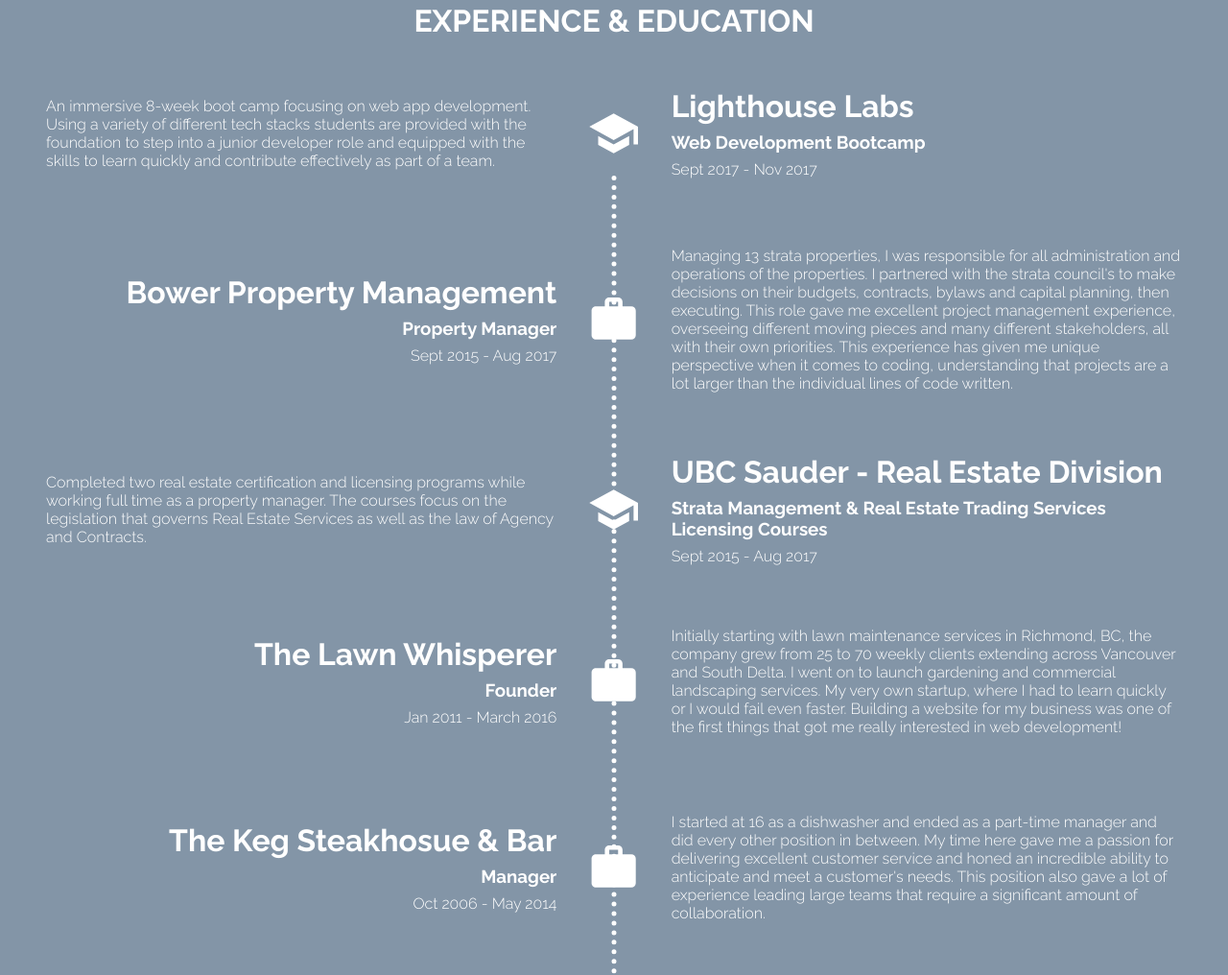
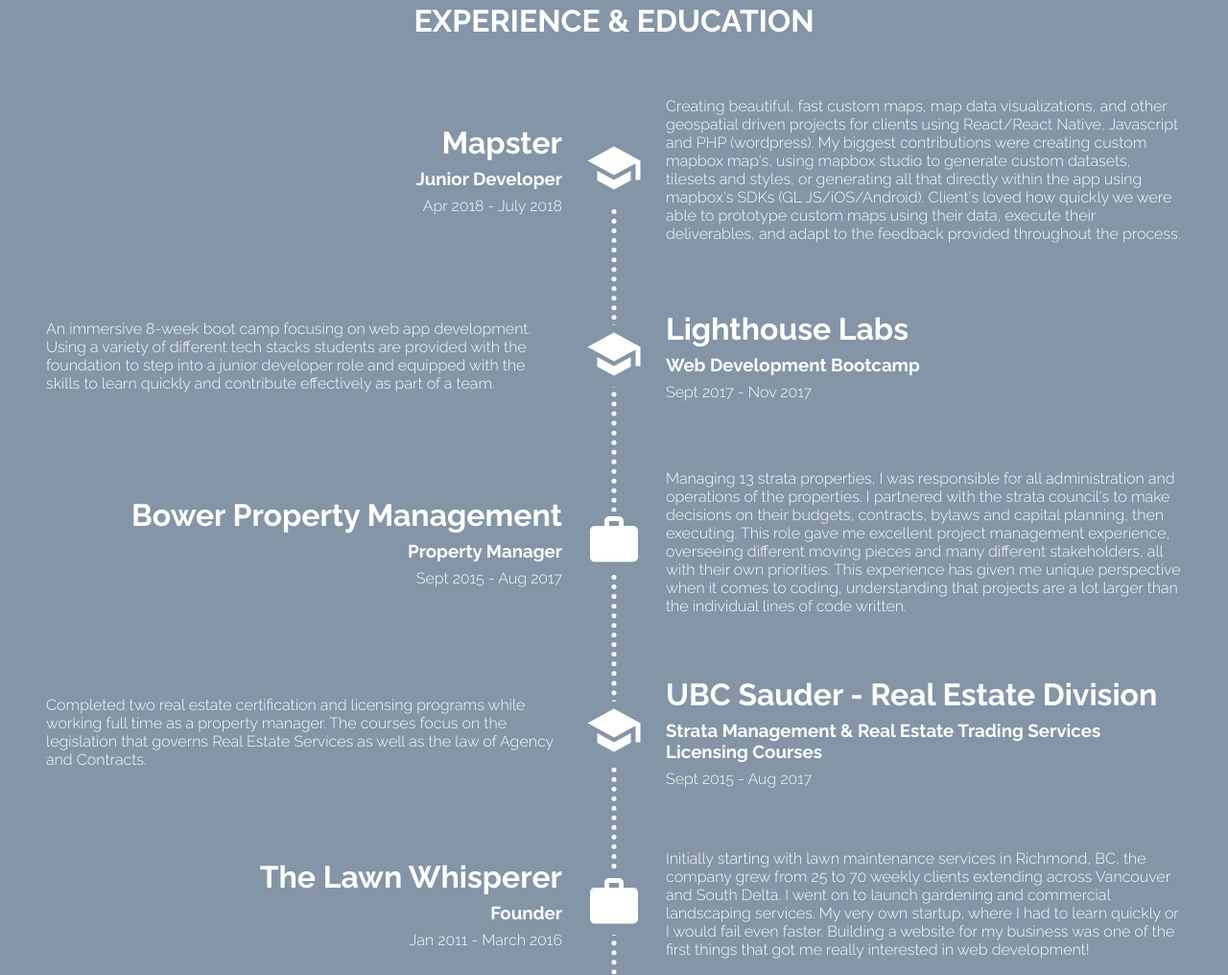
Before and after one commit to prescottie/prescottie.github.io, a plain HTML site: page index.html in a window 1280 px wide. Shown: the part 1596-2612 px from the top of the page at 96% size. Drawn offline with Linux system fonts and the light colour scheme.

Commit message:
added mapster

```diff
--- a/index.html
+++ b/index.html
@@ -230,13 +230,30 @@
     <div class="section three">
         <h1 class="section-heading">EXPERIENCE & EDUCATION</h1>
         <div class="timeline">
+          <div class="timeline-item exp">
+            <div class="item-info-exp">
+              <h1>Mapster</h1>
+              <h3>Junior Developer</h3>
+              <span>Apr 2018 - July 2018</span>
+            </div>
+            <div class="timeline-icon-wrapper">
+              <svg class="edu-icon" style="width:60px;height:60px" viewBox="0 0 24 24">
+                  <path fill="#ffffff" d="M12,3L1,9L12,15L21,10.09V17H23V9M5,13.18V17.18L12,21L19,17.18V13.18L12,17L5,13.18Z" />
+              </svg>
+            </div>
+            <div class="item-content-exp">
+              <p>Creating beautiful, fast custom maps, map data visualizations, and other geospatial driven projects for clients using React/React Native, Javascript and PHP (wordpress). My biggest contributions were creating custom mapbox map's, using mapbox studio to generate custom datasets, tilesets and styles, or generating all that directly within the app using  mapbox's SDKs (GL JS/iOS/Android). Client's loved  how quickly we were able to prototype custom maps using their data, execute their deliverables, and adapt to the feedback provided throughout the process.</p>
+            </div>
+          </div>
           <div class="timeline-item edu">
             <div class="item-content-edu">
               <p>An immersive 8-week boot camp focusing on web app development. Using a variety of different tech stacks students are provided with the foundation to step into a junior developer role and equipped with the skills to learn quickly and contribute effectively as part of a team.</p>
             </div>
-            <svg class="edu-icon" style="width:64px;height:64px" viewBox="0 0 24 24">
+            <div class="timeline-icon-wrapper">
+              <svg class="edu-icon" style="width:60px;height:60px" viewBox="0 0 24 24">
                   <path fill="#ffffff" d="M12,3L1,9L12,15L21,10.09V17H23V9M5,13.18V17.18L12,21L19,17.18V13.18L12,17L5,13.18Z" />
               </svg>
+            </div>
             <div class="item-info-edu">
               <h1>Lighthouse Labs</h1>
               <h3>Web Development Bootcamp</h3>
@@ -249,9 +266,11 @@
               <h3>Property Manager</h3>
               <span>Sept 2015 - Aug 2017</span>
             </div>
-            <svg class="exp-icon" style="width:64px;height:64px" viewBox="0 0 24 24">
+            <div class="timeline-icon-wrapper">
+              <svg class="exp-icon" style="width:60px;height:60px" viewBox="0 0 24 24">
                   <path fill="#ffffff" d="M10,2H14A2,2 0 0,1 16,4V6H20A2,2 0 0,1 22,8V19A2,2 0 0,1 20,21H4C2.89,21 2,20.1 2,19V8C2,6.89 2.89,6 4,6H8V4C8,2.89 8.89,2 10,2M14,6V4H10V6H14Z" />
               </svg>
+            </div>
             <div class="item-content-exp">
               <p>Managing 13 strata properties, I was responsible for all administration and operations of the properties. I partnered with the strata council's to make decisions on their budgets, contracts, bylaws and capital planning, then executing. This role gave me excellent project management experience, overseeing different moving pieces and many different stakeholders, all with their own priorities. This experience has given me unique perspective when it comes to coding, understanding that projects are a lot larger than the individual lines of code written.</p>
             </div>
@@ -260,9 +279,11 @@
             <div class="item-content-edu">
               <p>Completed two real estate certification and licensing programs while working full time as a property manager. The courses focus on the legislation that governs Real Estate Services as well as the law of Agency and Contracts.</p>
             </div>
-            <svg class="edu-icon" style="width:64px;height:64px" viewBox="0 0 24 24">
+            <div class="timeline-icon-wrapper">
+              <svg class="edu-icon" style="width:60px;height:60px" viewBox="0 0 24 24">
                   <path fill="#ffffff" d="M12,3L1,9L12,15L21,10.09V17H23V9M5,13.18V17.18L12,21L19,17.18V13.18L12,17L5,13.18Z" />
               </svg>
+            </div>
             <div class="item-info-edu">
               <h1>UBC Sauder - Real Estate Division</h1>
               <h3>Strata Management & Real Estate Trading Services Licensing Courses</h3>
@@ -275,9 +296,11 @@
               <h3>Founder</h3>
               <span>Jan 2011 - March 2016</span>
             </div>
-            <svg class="exp-icon" style="width:64px;height:64px" viewBox="0 0 24 24">
+            <div class="timeline-icon-wrapper">
+              <svg class="exp-icon" style="width:60px;height:60px" viewBox="0 0 24 24">
                   <path fill="#ffffff" d="M10,2H14A2,2 0 0,1 16,4V6H20A2,2 0 0,1 22,8V19A2,2 0 0,1 20,21H4C2.89,21 2,20.1 2,19V8C2,6.89 2.89,6 4,6H8V4C8,2.89 8.89,2 10,2M14,6V4H10V6H14Z" />
               </svg>
+            </div>
             <div class="item-content-exp">
               <p>Initially starting with lawn maintenance services in Richmond, BC, the company grew from 25 to 70 weekly clients extending across Vancouver and South Delta. I went on to launch gardening and commercial landscaping services. My very own startup, where I had to learn quickly or I would fail even faster. Building a website for my business was one of the first things that got me really interested in web development!</p>
             </div>
@@ -288,9 +311,11 @@
               <h3>Manager</h3>
               <span>Oct 2006 - May 2014</span>
             </div>
-            <svg class="exp-icon" style="width:64px;height:64px" viewBox="0 0 24 24">
+            <div class="timeline-icon-wrapper">
+              <svg class="exp-icon" style="width:60px;height:60px" viewBox="0 0 24 24">
                   <path fill="#ffffff" d="M10,2H14A2,2 0 0,1 16,4V6H20A2,2 0 0,1 22,8V19A2,2 0 0,1 20,21H4C2.89,21 2,20.1 2,19V8C2,6.89 2.89,6 4,6H8V4C8,2.89 8.89,2 10,2M14,6V4H10V6H14Z" />
               </svg>
+            </div>
             <div class="item-content-exp">
               <p>I started at 16 as a dishwasher and ended as a part-time manager and did every other position in between. My time here gave me a passion for delivering excellent customer service and honed an incredible ability to anticipate and meet a customer's needs. This position also gave a lot of experience leading large teams that require a significant amount of collaboration.</p>
             </div>
@@ -299,9 +324,11 @@
             <div class="item-content-edu">
               <p>My wife and I volunteer for at a kids summer camp for a week each summer. We oversee approx. 100 campers and 65 other staff volunteers. I plan and run activities for the campers and provide support to the counseling and program staff.</p>
             </div>
-            <svg class="edu-icon" style="width:64px;height:64px" viewBox="0 0 24 24">
+            <div class="timeline-icon-wrapper">
+              <svg class="edu-icon" style="width:60px;height:60px" viewBox="0 0 24 24">
                 <path fill="#ffffff" d="M19.79,15.41C20.74,13.24 20.74,10.75 19.79,8.59L17.05,9.83C17.65,11.21 17.65,12.78 17.06,14.17L19.79,15.41M15.42,4.21C13.25,3.26 10.76,3.26 8.59,4.21L9.83,6.94C11.22,6.35 12.79,6.35 14.18,6.95L15.42,4.21M4.21,8.58C3.26,10.76 3.26,13.24 4.21,15.42L6.95,14.17C6.35,12.79 6.35,11.21 6.95,9.82L4.21,8.58M8.59,19.79C10.76,20.74 13.25,20.74 15.42,19.78L14.18,17.05C12.8,17.65 11.22,17.65 9.84,17.06L8.59,19.79M12,2A10,10 0 0,1 22,12A10,10 0 0,1 12,22A10,10 0 0,1 2,12A10,10 0 0,1 12,2M12,8A4,4 0 0,0 8,12A4,4 0 0,0 12,16A4,4 0 0,0 16,12A4,4 0 0,0 12,8Z" />
               </svg>
+            </div>
             <div class="item-info-edu">
               <h1>Anvil Island</h1>
               <h3>Camp Co-Director</h3>
@@ -314,6 +341,62 @@
       <p>Made with 🔥 by Scotty Hagan. Copyright ©2018.</p>
     </div>
   </div>
+  <script>
+    const projects = [
+      {
+        name: "Airspace Map",
+        description: "A map made for a client, showing the different airspaces and airports in Canada. The map also allows for users to draw a point or a polygon on the map which would draw two circles on the map around the shape drawn to represent safe and dangerous flying zones for drones and draws lines to any airports within the outer circle.",
+        tech_stack: ['HTML', 'CSS', 'Javascript', 'Mapbox GL JS'],
+        live_link: 'http://airmarket-demo.s3-website-us-west-2.amazonaws.com/',
+        repo_link: 'https://gist.github.com/prescottie/97ba53c8c2411a62369d77726138d578',
+        screenshots: ['./scotty.jpg','./scotty.jpg'],
+      },
+      {
+        name: "Marine Protected Area App",
+        description: 'Developed a React Native app for a client, that tracked a users location and would send alerts/push notifications to the user when they entered into a marine protected area. The location was tracked both in to background and foreground of the app and worked on and offline.',
+        tech_stack: ['React Native', "Mapbox iOS SDK"],
+        live_link: false,
+        repo_link: 'https://github.com/prescottie/marine',
+        screenshots: ['./scotty.jpg','./scotty.jpg'],
+      },
+      {
+        name: "GoalDash",
+        description: "A lightweight chrome extension to help you set & track your daily, weekly and yearly goals.",
+        tech_stack: ['HTML', 'CSS', 'Javascript', "chrome local storage"],
+        live_link: 'https://chrome.google.com/webstore/detail/goaldash/mcgngcgdonkcdjgohiohalmoakfcmfco',
+        repo_link: 'https://github.com/prescottie/GoalDash',
+        screenshots: ['./scotty.jpg','./scotty.jpg'],
+      },
+      {
+        name: "Commune",
+        description: "Commune is a marketplace for users to host dinner parties and popup restaurants, while connecting them with food aficionados in search of a unique experience. Think Airbnb for your dinner table. Built with Node, Express, React, PostgreSQL,  Knex, Webpack, Google Maps API, Stripe API, Bootstrap",
+        tech_stack: ["Node", "Express", "React", "PostgreSQL",  "Knex", "Webpack", "Google Maps API", "Stripe API", "Bootstrap"],
+        live_link: false,
+        repo_link: 'https://github.com/prescottie/commune',
+        screenshots: ['./scotty.jpg','./scotty.jpg'],
+      },
+      {
+        name: "Donor Dashboard",
+        description: "A donor engagement tool (in progess) for a charity. It places all of the current and past clean water projects the charity has built on a map and provides data about each project. Users can input data about their giving history to interact with the map and visualize the impact of their gifts.",
+        tech_stack: ['React', 'Rails', 'PostgreSQL'],
+        live_link: false,
+        repo_link: 'https://github.com/prescottie/ACTS',
+        screenshots: ['./scotty.jpg','./scotty.jpg'],
+      },
 
+    ]
+    document.addEventListener("DOMContentLoaded", function() {
+      projects.map((project,i) => {
+        buildProject(project,i);
+      })
+    });
+
+    function buildProject(project, i) {
+      const allProjectsDiv = document.getElementsByClassName('all-projects')[0];
+      const projectDiv = docment.createElement
+
+    }
+
+  </script>
 </body>
 </html>
--- a/main.css
+++ b/main.css
@@ -315,22 +315,24 @@ a {text-decoration: none;}
   content:"";
   position: absolute;
   z-index: 0;
-  top: 250px;
-  bottom: 180px;
+  top: 285px;
+  bottom: 160px;
   left: 50%;
   border-left-width: 5px;
   border-left-style: dotted;
   transform: translate(-50%);
 }
 
+.timeline-icon-wrapper {
+  z-index: 3;
+  background: #8395a7;
+}
 
 .edu-icon {
-  padding: 8px;
   z-index: 4;
 }
 
 .exp-icon {
-  padding: 8px;
   z-index: 4;
 }
 
```
Also changed, not shown: chris-davidson.png (deleted), 1 other file. Lines whose indentation alone changed are shown as unchanged.
